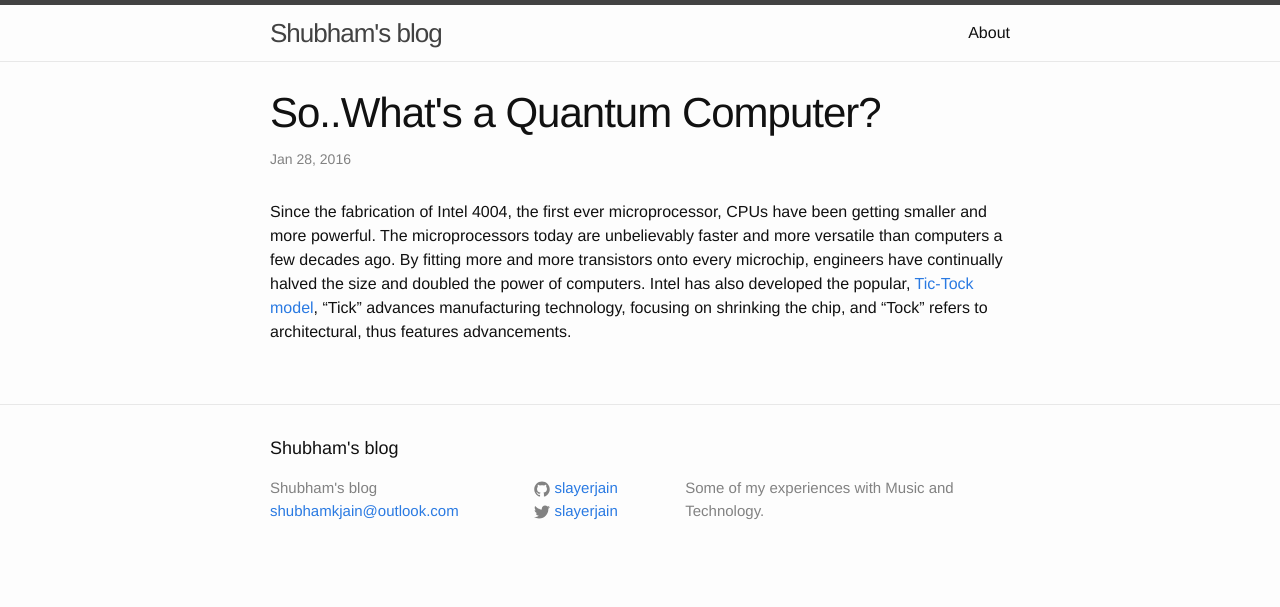
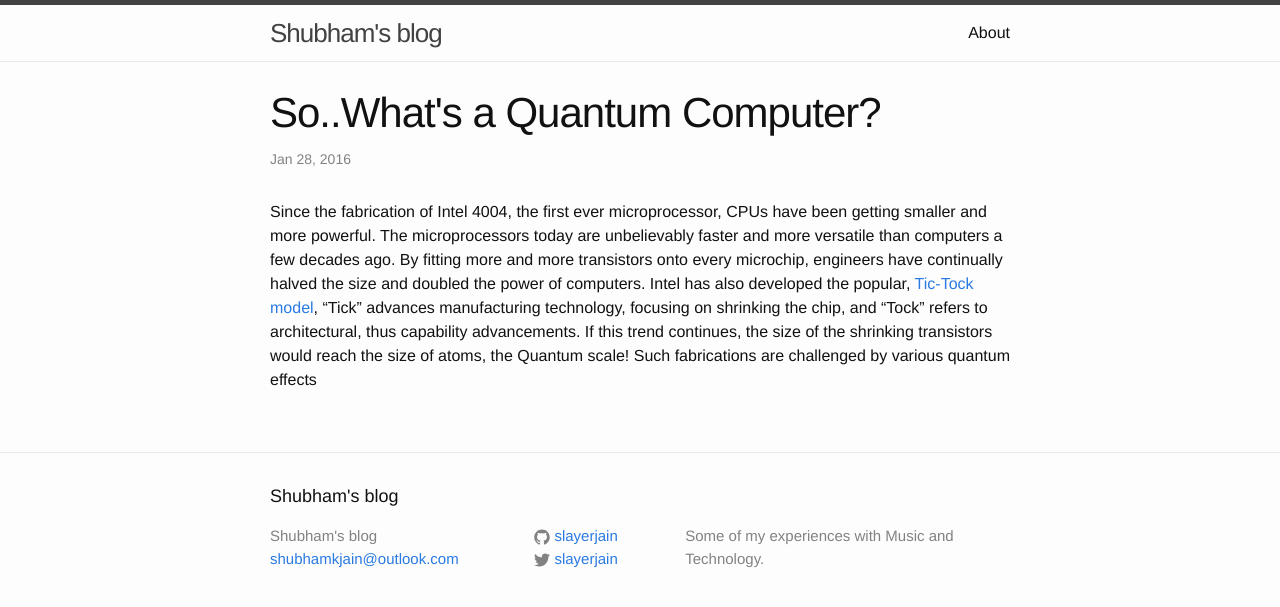
Before and after one commit to slayerjain/myblog, a Jekyll site: the page built from _posts/2016-01-28-Blog.markdown, in a window 1280 px wide. Shown: the top 607 px of the page. Built offline with Jekyll 4.4.1, drawn with Linux system fonts in a browser that asks for light colours; part of the change alters nothing that is shown.

```diff
--- /dev/null
+++ b/_includes/google_analytics.html
@@ -0,0 +1,10 @@
+<script>
+  (function(i,s,o,g,r,a,m){i['GoogleAnalyticsObject']=r;i[r]=i[r]||function(){
+  (i[r].q=i[r].q||[]).push(arguments)},i[r].l=1*new Date();a=s.createElement(o),
+  m=s.getElementsByTagName(o)[0];a.async=1;a.src=g;m.parentNode.insertBefore(a,m)
+  })(window,document,'script','//www.google-analytics.com/analytics.js','ga');
+
+  ga('create', 'UA-73290805-1', 'auto');
+  ga('send', 'pageview');
+
+</script>
--- a/_layouts/default.html
+++ b/_layouts/default.html
@@ -2,6 +2,7 @@
 <html>
 
   {% include head.html %}
+  {% include google_analytics.html %}
 
   <body>
 
--- a/_posts/2016-01-28-Blog.markdown
+++ b/_posts/2016-01-28-Blog.markdown
@@ -5,7 +5,8 @@ date:   2016-01-28 10:00:16
 categories: jekyll update
 ---
 
-Since the fabrication of Intel 4004, the first ever microprocessor, CPUs have been getting smaller and more powerful. The microprocessors today are unbelievably faster and more versatile than computers a few decades ago. By fitting more and more transistors onto every microchip, engineers have continually halved the size and doubled the power of computers. Intel has also developed the popular, [Tic-Tock model][tick-tock], "Tick" advances manufacturing technology, focusing on shrinking the chip, and "Tock" refers to architectural, thus features advancements.
+Since the fabrication of Intel 4004, the first ever microprocessor, CPUs have been getting smaller and more powerful. The microprocessors today are unbelievably faster and more versatile than computers a few decades ago. By fitting more and more transistors onto every microchip, engineers have continually halved the size and doubled the power of computers. Intel has also developed the popular, [Tic-Tock model][tick-tock], "Tick" advances manufacturing technology, focusing on shrinking the chip, and "Tock" refers to architectural, thus capability advancements. If this trend continues, the size of the shrinking transistors would reach the size of atoms, the Quantum scale!
+Such fabrications are challenged by various quantum effects
 
 
 [tick-tock]: http://www.intel.com/content/www/us/en/silicon-innovations/intel-tick-tock-model-general.html
```
